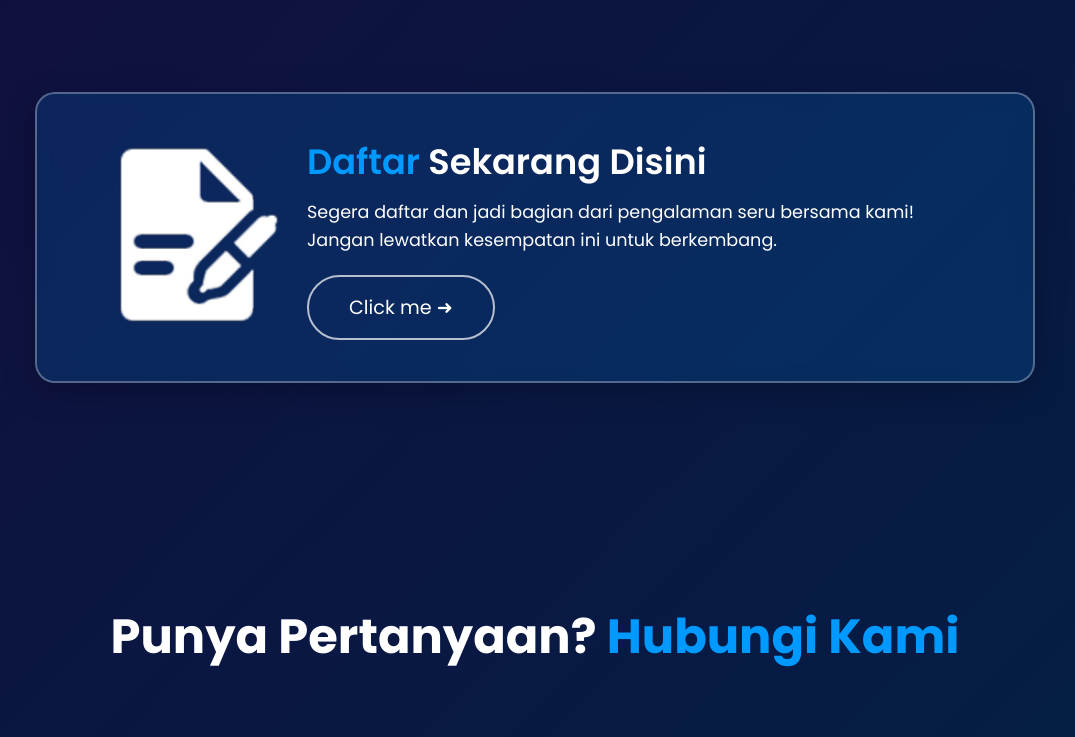
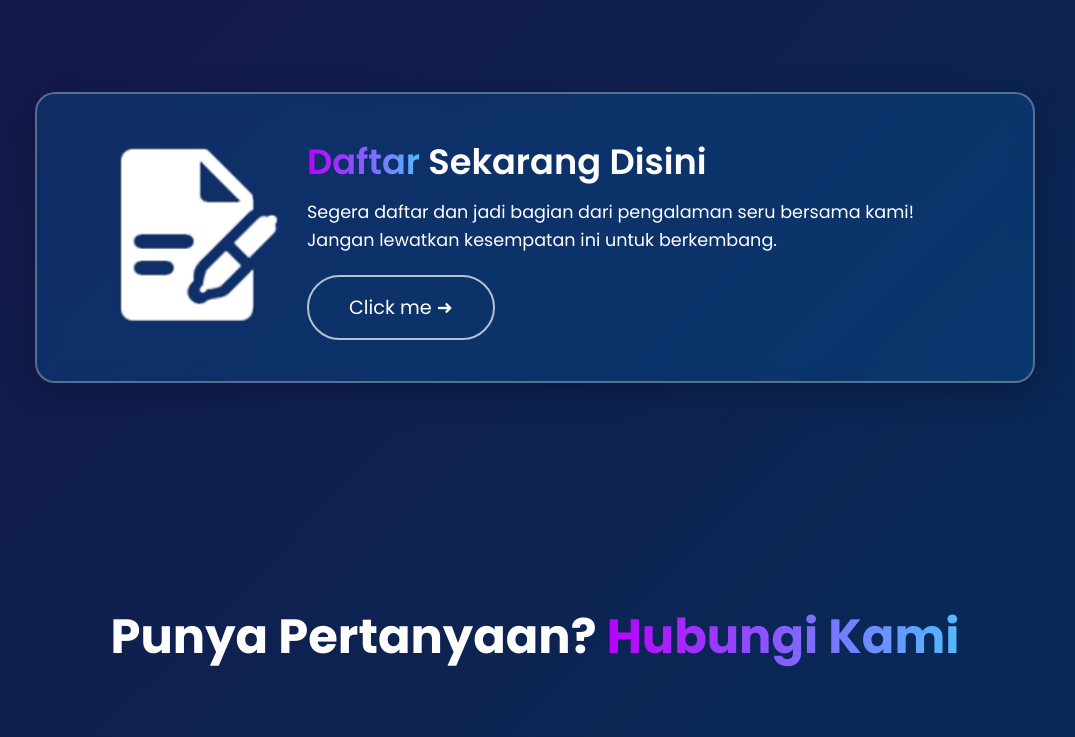
Before and after one commit to dermawannnn99/PagePendaftaranPekan-ITxDiesNat, a plain HTML site: page index.html in a window 1280 px wide. Shown: the part 2000-2737 px from the top of the page, without its empty margins (105-1180 px from the left). Drawn offline with Linux system fonts and the light colour scheme.

Commit message:
penyesuaian color text

```diff
--- a/index.html
+++ b/index.html
@@ -46,7 +46,7 @@
     <div class="card">
       <div class="card-content">
         <div class="card-text">
-          <h2>Dies Natalis 2025</h2>
+          <h2>Dies Natalis VIII</h2>
           <p>Dies Natalis merupakan rangkaian acara dalam memperingati berdirinya organisasi HIMTIKA, dan bertujuan untuk mempererat hubungan tali silaturahmi antar Pengurus dan Anggota HIMTIKA.</p>
         </div>
         <div class="card-image">
@@ -77,7 +77,7 @@
             <img src="assets/form_icon.png" alt="Icon Daftar">
         </div>
         <div class="card-text">
-            <h2><span style="color:#0099ff;">Daftar</span> Sekarang Disini</h2>
+            <h2><span>Daftar</span> Sekarang Disini</h2>
             <p>Segera daftar dan jadi bagian dari pengalaman seru bersama kami! Jangan lewatkan kesempatan ini untuk berkembang.</p>
             <a href="https://docs.google.com/forms/d/e/1FAIpQLSd7k0R7H_mN3trtIi7o-PZMGB_95qL0cOQBboOpkSPKXDthfQ/viewform?usp=header" class="button" target="_blank">Click me ➜</a>
         </div>
--- a/style.css
+++ b/style.css
@@ -9,7 +9,7 @@
 
 body {
   font-family: 'Poppins', sans-serif;
-  background: linear-gradient(135deg, #1e0039, #002347); /* bg */
+  background: linear-gradient(135deg, #22053b, #04305c); /* bg */
   color: white;
   min-height: 100vh;
   scroll-behavior: smooth;
@@ -34,7 +34,9 @@ body {
 }
 
 .hero h1 span {
-  color: #0099ff;
+  background: linear-gradient(to right, #bb00ff, #53baff);
+  -webkit-background-clip: text;
+  -webkit-text-fill-color: transparent;
 }
 
 .hero p {
@@ -145,6 +147,11 @@ body {
   text-align: left;
 }
 
+.card-text h2 span {
+  background: linear-gradient(to right, #bb00ff, #53baff);
+  -webkit-background-clip: text;
+  -webkit-text-fill-color: transparent;
+}
 /* Hover effect */
 .card.daftar-card:hover {
   transform: scale(1.03);
@@ -250,7 +257,9 @@ body {
 }
 
 .contact-section h2 span {
-  color: #0099ff;
+  background: linear-gradient(to right, #bb00ff, #53baff);
+  -webkit-background-clip: text;
+  -webkit-text-fill-color: transparent;
 }
 
 .contact-buttons {
```
